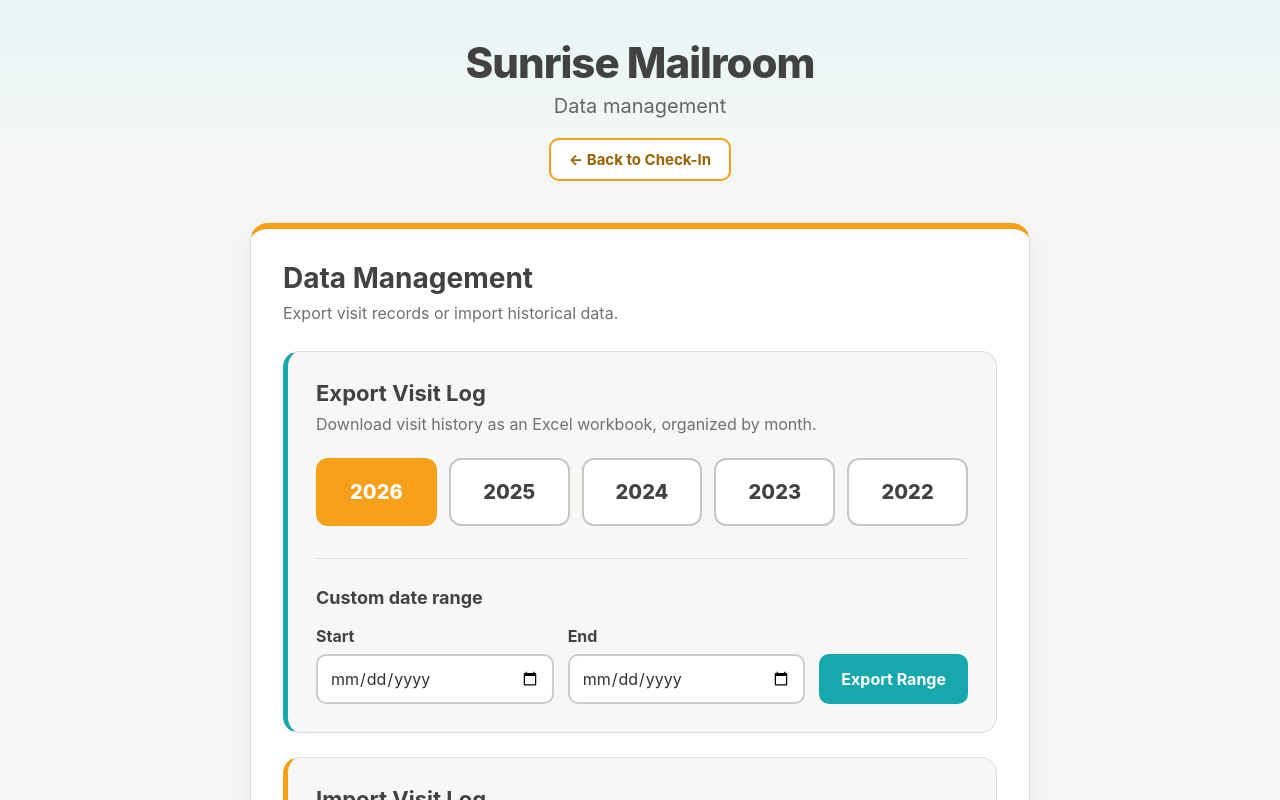
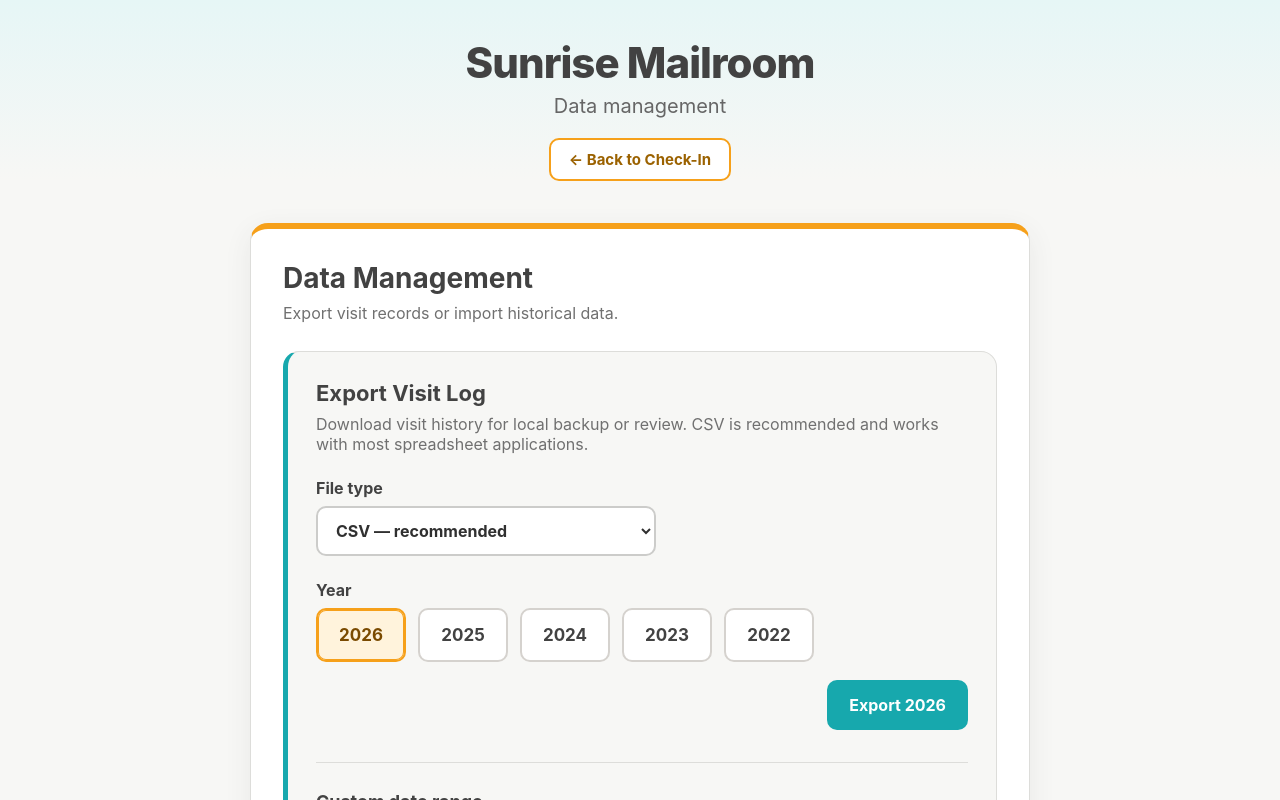
Before and after one commit to jeffdesouzadev/sunrise-mailroom, a React app in the folder frontend/app/: page / in a window 1280 px wide. Both pictures are taken after a click on the button "Data & Export". Shown: the top 800 px of the page. Built offline with nearby package versions, Linux system fonts and the light colour scheme; the HTML template or start-up script is replaced by a standard one.

Commit message:
CSV support added to UI

```diff
--- a/frontend/app/src/App.css
+++ b/frontend/app/src/App.css
@@ -26,11 +26,16 @@
 }
 
 
+/* -------------------------------------------------------
+   Main layout
+------------------------------------------------------- */
+
 .app-shell {
   width: 100%;
   min-height: 100vh;
   padding: 40px 20px 80px;
   box-sizing: border-box;
+
   background:
     linear-gradient(
       180deg,
@@ -47,6 +52,10 @@
 }
 
 
+/* -------------------------------------------------------
+   Header
+------------------------------------------------------- */
+
 .app-header {
   margin-bottom: 42px;
   text-align: center;
@@ -55,37 +64,73 @@
 
 .app-header h1 {
   margin: 0;
+
   font-size: 42px;
   line-height: 1.1;
   font-weight: 800;
   letter-spacing: -1px;
+
   color: var(--sunrise-charcoal-dark);
 }
 
 
 .app-header p {
   margin: 8px 0 0;
+
   font-size: 20px;
+
   color: var(--sunrise-charcoal);
 }
 
 
-.search-panel {
-  padding: 32px;
-  background: var(--surface);
-  border: 1px solid var(--border);
-  border-top: 6px solid var(--sunrise-teal);
-  border-radius: 18px;
-  box-shadow: 0 8px 28px rgba(70, 70, 70, 0.08);
+.page-nav {
+  margin-top: 20px;
 }
 
 
+.page-nav-button {
+  padding: 10px 18px;
+
+  border: 2px solid var(--sunrise-orange);
+  border-radius: 10px;
+
+  background: #ffffff;
+  color: #9b6200;
+
+  font-size: 15px;
+  font-weight: 750;
+
+  cursor: pointer;
+}
+
+
+.page-nav-button:hover {
+  background: var(--sunrise-orange-soft);
+}
+
+
+/* -------------------------------------------------------
+   Shared field styling
+------------------------------------------------------- */
+
 .field-label {
   display: block;
+
   margin-bottom: 8px;
+
   font-size: 16px;
   font-weight: 750;
+
   color: var(--sunrise-charcoal-dark);
+}
+
+
+.field-hint {
+  margin: 8px 0 0;
+
+  font-size: 14px;
+
+  color: var(--text-muted);
 }
 
 
@@ -93,10 +138,13 @@
 .name-input {
   width: 100%;
   box-sizing: border-box;
+
   border: 2px solid #ccccca;
   border-radius: 12px;
+
   background: #ffffff;
   color: var(--text-main);
+
   transition:
     border-color 120ms ease,
     box-shadow 120ms ease;
@@ -105,6 +153,7 @@
 
 .dob-input {
   padding: 16px 18px;
+
   font-size: 30px;
   font-weight: 650;
   letter-spacing: 1px;
@@ -113,6 +162,7 @@
 
 .name-input {
   padding: 14px 16px;
+
   font-size: 22px;
 }
 
@@ -122,8 +172,11 @@
 .import-file-input:focus,
 .date-range-field input:focus {
   border-color: var(--sunrise-teal);
+
   outline: none;
-  box-shadow: 0 0 0 4px rgba(23, 168, 173, 0.16);
+
+  box-shadow:
+    0 0 0 4px rgba(23, 168, 173, 0.16);
 }
 
 
@@ -133,10 +186,21 @@
 }
 
 
-.field-hint {
-  margin: 8px 0 0;
-  font-size: 14px;
-  color: var(--text-muted);
+/* -------------------------------------------------------
+   Check-in search
+------------------------------------------------------- */
+
+.search-panel {
+  padding: 32px;
+
+  background: var(--surface);
+
+  border: 1px solid var(--border);
+  border-top: 6px solid var(--sunrise-teal);
+  border-radius: 18px;
+
+  box-shadow:
+    0 8px 28px rgba(70, 70, 70, 0.08);
 }
 
 
@@ -145,80 +209,33 @@
 }
 
 
-.results-section {
-  margin-top: 32px;
-}
-
-
-.results-heading {
-  margin: 0 0 14px 4px;
-  font-size: 16px;
-  font-weight: 750;
-  color: var(--sunrise-charcoal);
-}
-
-
-.client-card {
-  display: flex;
-  gap: 24px;
-  align-items: center;
-  justify-content: space-between;
-  margin-bottom: 14px;
-  padding: 24px;
-  border: 1px solid var(--border);
-  border-left: 5px solid var(--sunrise-orange);
-  border-radius: 16px;
-  background: var(--surface);
-  box-shadow: 0 4px 18px rgba(60, 60, 60, 0.05);
-}
-
-
-.client-details {
-  min-width: 0;
-  text-align: left;
-}
-
-
-.client-details h2 {
-  margin: 0 0 8px;
-  font-size: 24px;
-  line-height: 1.2;
-  color: var(--sunrise-charcoal-dark);
-}
-
-
-.client-details p {
-  margin: 4px 0;
-  color: var(--text-muted);
-  font-size: 16px;
-}
-
-
-.client-details strong {
-  color: var(--text-main);
-}
-
-
-.client-details .visit-summary {
-  margin-top: 8px;
-}
-
+/* -------------------------------------------------------
+   Primary action button
+------------------------------------------------------- */
 
 .pickup-button {
   flex: 0 0 auto;
+
   min-width: 190px;
   min-height: 62px;
+
   padding: 14px 22px;
+
   border: 0;
   border-radius: 12px;
+
   background: var(--sunrise-teal);
   color: #ffffff;
+
   font-size: 17px;
   font-weight: 800;
   line-height: 1.15;
+
   text-transform: uppercase;
   letter-spacing: 0.3px;
+
   cursor: pointer;
+
   transition:
     background 120ms ease,
     transform 60ms ease;
@@ -247,27 +264,116 @@
 }
 
 
+/* -------------------------------------------------------
+   Search results
+------------------------------------------------------- */
+
+.results-section {
+  margin-top: 32px;
+}
+
+
+.results-heading {
+  margin: 0 0 14px 4px;
+
+  font-size: 16px;
+  font-weight: 750;
+
+  color: var(--sunrise-charcoal);
+}
+
+
+.client-card {
+  display: flex;
+
+  gap: 24px;
+
+  align-items: center;
+  justify-content: space-between;
+
+  margin-bottom: 14px;
+  padding: 24px;
+
+  border: 1px solid var(--border);
+  border-left: 5px solid var(--sunrise-orange);
+  border-radius: 16px;
+
+  background: var(--surface);
+
+  box-shadow:
+    0 4px 18px rgba(60, 60, 60, 0.05);
+}
+
+
+.client-details {
+  min-width: 0;
+
+  text-align: left;
+}
+
+
+.client-details h2 {
+  margin: 0 0 8px;
+
+  font-size: 24px;
+  line-height: 1.2;
+
+  color: var(--sunrise-charcoal-dark);
+}
+
+
+.client-details p {
+  margin: 4px 0;
+
+  color: var(--text-muted);
+
+  font-size: 16px;
+}
+
+
+.client-details strong {
+  color: var(--text-main);
+}
+
+
+.client-details .visit-summary {
+  margin-top: 8px;
+}
+
+
+/* -------------------------------------------------------
+   Empty result / add person
+------------------------------------------------------- */
+
 .empty-message {
   margin: 20px 0;
   padding: 20px;
+
   border: 1px solid #edd9b2;
   border-radius: 12px;
+
   background: var(--sunrise-cream-soft);
   color: #65563c;
+
   text-align: center;
 }
 
 
 .add-person-button {
   width: 100%;
+
   margin-top: 10px;
   padding: 18px;
+
   border: 2px dashed var(--sunrise-orange);
   border-radius: 14px;
+
   background: transparent;
   color: #a96800;
+
   font-size: 18px;
   font-weight: 750;
+
   cursor: pointer;
 }
 
@@ -280,15 +386,19 @@
 .new-client-form {
   margin-top: 18px;
   padding: 28px;
+
   border: 2px solid #b8dfe0;
   border-radius: 16px;
+
   background: var(--sunrise-teal-soft);
 }
 
 
 .new-client-form h2 {
   margin: 0 0 24px;
+
   font-size: 24px;
+
   color: var(--sunrise-charcoal-dark);
 }
 
@@ -296,7 +406,9 @@
 .new-client-dob {
   margin: 18px 0 24px;
   padding: 14px 16px;
+
   border-radius: 10px;
+
   background: #d7eeee;
   color: #36595a;
 }
@@ -304,6 +416,7 @@
 
 .form-actions {
   display: flex;
+
   gap: 12px;
 }
 
@@ -311,17 +424,23 @@
 .save-person-button,
 .cancel-button {
   min-height: 52px;
+
   padding: 12px 20px;
+
   border-radius: 10px;
+
   font-size: 16px;
   font-weight: 750;
+
   cursor: pointer;
 }
 
 
 .save-person-button {
   flex: 1;
+
   border: 0;
+
   background: var(--sunrise-teal);
   color: #ffffff;
 }
@@ -334,6 +453,7 @@
 
 .cancel-button {
   border: 1px solid #c7c7c3;
+
   background: #ffffff;
   color: var(--sunrise-charcoal);
 }
@@ -351,39 +471,61 @@
 }
 
 
+/* -------------------------------------------------------
+   Errors
+------------------------------------------------------- */
+
 .error-message {
   margin-top: 20px;
   padding: 16px 18px;
+
   border: 1px solid #e8aaa0;
   border-left: 5px solid var(--sunrise-red);
   border-radius: 12px;
+
   background: var(--sunrise-red-soft);
   color: #9f2c1b;
+
   font-weight: 650;
 }
 
 
+/* -------------------------------------------------------
+   Visit success
+------------------------------------------------------- */
+
 .success-panel {
   padding: 72px 32px;
+
   border: 1px solid #b8dfe0;
   border-top: 6px solid var(--sunrise-teal);
   border-radius: 18px;
+
   background: var(--sunrise-teal-soft);
+
   text-align: center;
-  box-shadow: 0 8px 28px rgba(60, 60, 60, 0.07);
+
+  box-shadow:
+    0 8px 28px rgba(60, 60, 60, 0.07);
 }
 
 
 .success-icon {
   display: flex;
+
   width: 72px;
   height: 72px;
+
   margin: 0 auto 20px;
+
   align-items: center;
   justify-content: center;
+
   border-radius: 50%;
+
   background: var(--sunrise-teal);
   color: #ffffff;
+
   font-size: 42px;
   font-weight: 800;
 }
@@ -391,55 +533,47 @@
 
 .success-panel h2 {
   margin: 0;
+
   font-size: 30px;
+
   color: var(--sunrise-charcoal-dark);
 }
 
 
 .success-name {
   margin: 18px 0 4px;
+
   font-size: 25px;
   font-weight: 750;
+
   color: var(--text-main);
 }
 
 
 .success-time {
   margin: 0;
+
   font-size: 18px;
+
   color: var(--sunrise-charcoal);
 }
 
 
-.page-nav {
-  margin-top: 20px;
-}
-
-
-.page-nav-button {
-  padding: 10px 18px;
-  border: 2px solid var(--sunrise-orange);
-  border-radius: 10px;
-  background: #ffffff;
-  color: #9b6200;
-  font-size: 15px;
-  font-weight: 750;
-  cursor: pointer;
-}
-
-
-.page-nav-button:hover {
-  background: var(--sunrise-orange-soft);
-}
-
+/* -------------------------------------------------------
+   Data management
+------------------------------------------------------- */
 
 .data-panel {
   padding: 32px;
+
   border: 1px solid var(--border);
   border-top: 6px solid var(--sunrise-orange);
   border-radius: 18px;
+
   background: var(--surface);
-  box-shadow: 0 8px 28px rgba(60, 60, 60, 0.08);
+
+  box-shadow:
+    0 8px 28px rgba(60, 60, 60, 0.08);
 }
 
 
@@ -450,27 +584,33 @@
 
 .data-heading h2 {
   margin: 0;
+
   font-size: 28px;
+
   color: var(--sunrise-charcoal-dark);
 }
 
 
 .data-heading p {
   margin: 8px 0 0;
+
   color: var(--text-muted);
 }
 
 
 .data-action-grid {
   display: grid;
+
   gap: 24px;
 }
 
 
 .data-action-card {
   padding: 28px;
+
   border: 1px solid var(--border);
   border-radius: 16px;
+
   background: var(--surface-soft);
 }
 
@@ -487,72 +627,221 @@
 
 .data-action-card h3 {
   margin: 0 0 8px;
+
   font-size: 22px;
+
   color: var(--sunrise-charcoal-dark);
 }
 
 
 .data-action-card p {
   margin: 0 0 24px;
+
   color: var(--text-muted);
 }
 
 
+/* -------------------------------------------------------
+   Export file type
+------------------------------------------------------- */
+
+.export-format {
+  margin-top: 22px;
+  margin-bottom: 24px;
+}
+
+
+.export-format .field-label {
+  margin-bottom: 8px;
+}
+
+
+.export-format-select {
+  width: 100%;
+  max-width: 340px;
+
+  min-height: 50px;
+
+  padding: 10px 42px 10px 14px;
+
+  border: 2px solid #ccccca;
+  border-radius: 10px;
+
+  background-color: #ffffff;
+  color: var(--text-main);
+
+  font: inherit;
+  font-size: 16px;
+  font-weight: 650;
+
+  cursor: pointer;
+
+  transition:
+    border-color 120ms ease,
+    box-shadow 120ms ease;
+}
+
+
+.export-format-select:hover {
+  border-color: var(--sunrise-teal);
+}
+
+
+.export-format-select:focus {
+  border-color: var(--sunrise-teal);
+
+  outline: none;
+
+  box-shadow:
+    0 0 0 4px rgba(23, 168, 173, 0.16);
+}
+
+
+/* -------------------------------------------------------
+   Export by year
+------------------------------------------------------- */
+
+.year-export-section {
+  margin-top: 18px;
+}
+
+
 .year-buttons {
-  display: grid;
-  grid-template-columns: repeat(5, 1fr);
+  display: flex;
+
   gap: 12px;
+
+  flex-wrap: wrap;
+
+  margin-top: 8px;
 }
 
 
 .year-button {
-  min-height: 68px;
-  border: 2px solid #c7c7c3;
-  border-radius: 12px;
+  min-width: 90px;
+  min-height: 54px;
+
+  padding: 12px 20px;
+
+  border: 2px solid #d5d2ce;
+  border-radius: 10px;
+
   background: #ffffff;
   color: var(--sunrise-charcoal-dark);
-  font-size: 20px;
-  font-weight: 800;
+
+  font: inherit;
+  font-size: 17px;
+  font-weight: 750;
+
   cursor: pointer;
+
+  transition:
+    border-color 120ms ease,
+    background-color 120ms ease,
+    box-shadow 120ms ease;
 }
 
 
 .year-button:hover {
   border-color: var(--sunrise-orange);
+
   background: var(--sunrise-orange-soft);
 }
 
 
-.year-button.current-year {
+.year-button.selected-year {
   border-color: var(--sunrise-orange);
-  background: var(--sunrise-orange);
-  color: #ffffff;
+
+  background: var(--sunrise-orange-soft);
+  color: #7a4a00;
+
+  box-shadow:
+    inset 0 0 0 1px var(--sunrise-orange);
 }
 
 
-.year-button.current-year:hover {
-  background: var(--sunrise-orange-dark);
+.year-button:focus-visible {
+  outline: 3px solid rgba(246, 160, 26, 0.22);
+  outline-offset: 2px;
 }
 
+
+.year-export-action {
+  display: flex;
+
+  justify-content: flex-end;
+
+  margin-top: 18px;
+}
+
+
+.export-year-button {
+  min-height: 50px;
+
+  padding: 10px 22px;
+
+  border: 0;
+  border-radius: 10px;
+
+  background: var(--sunrise-teal);
+  color: #ffffff;
+
+  font: inherit;
+  font-weight: 750;
+
+  cursor: pointer;
+
+  transition:
+    background 120ms ease,
+    transform 60ms ease,
+    box-shadow 120ms ease;
+}
+
+
+.export-year-button:hover {
+  background: var(--sunrise-teal-dark);
+}
+
+
+.export-year-button:active {
+  transform: translateY(1px);
+}
+
+
+.export-year-button:focus-visible {
+  outline: 4px solid rgba(23, 168, 173, 0.22);
+  outline-offset: 3px;
+}
+
+
+/* -------------------------------------------------------
+   Custom export range
+------------------------------------------------------- */
 
 .custom-export {
   margin-top: 32px;
   padding-top: 28px;
+
   border-top: 1px solid var(--border);
 }
 
 
 .custom-export h4 {
   margin: 0 0 18px;
+
   font-size: 18px;
+
   color: var(--sunrise-charcoal-dark);
 }
 
 
 .date-range-form {
   display: grid;
+
   grid-template-columns: 1fr 1fr auto;
+
   gap: 14px;
+
   align-items: end;
 }
 
@@ -560,9 +849,14 @@
 .date-range-field input {
   width: 100%;
   min-height: 50px;
+
+  box-sizing: border-box;
+
   padding: 10px 12px;
+
   border: 2px solid #ccccca;
   border-radius: 10px;
+
   background: #ffffff;
   color: var(--text-main);
 }
@@ -570,13 +864,22 @@
 
 .export-range-button {
   min-height: 50px;
+
   padding: 10px 22px;
+
   border: 0;
   border-radius: 10px;
+
   background: var(--sunrise-teal);
   color: #ffffff;
+
   font-weight: 750;
+
   cursor: pointer;
+
+  transition:
+    background 120ms ease,
+    transform 60ms ease;
 }
 
 
@@ -585,37 +888,104 @@
 }
 
 
+.export-range-button:active {
+  transform: translateY(1px);
+}
+
+
+.export-range-button:focus-visible {
+  outline: 4px solid rgba(23, 168, 173, 0.22);
+  outline-offset: 3px;
+}
+
+
+/* -------------------------------------------------------
+   Import
+------------------------------------------------------- */
+
 .import-form {
   display: flex;
+
   flex-direction: column;
+
   gap: 16px;
 }
 
 
 .import-file-input {
   width: 100%;
+
+  box-sizing: border-box;
+
   padding: 14px;
+
   border: 2px solid #ccccca;
   border-radius: 10px;
+
   background: #ffffff;
   color: var(--text-main);
 }
 
 
+.import-file-input::file-selector-button {
+  margin-right: 12px;
+
+  padding: 10px 14px;
+
+  border: 0;
+  border-radius: 8px;
+
+  background: var(--sunrise-teal);
+  color: #ffffff;
+
+  font-weight: 750;
+
+  cursor: pointer;
+
+  transition:
+    background 120ms ease,
+    transform 60ms ease;
+}
+
+
+.import-file-input::file-selector-button:hover {
+  background: var(--sunrise-teal-dark);
+}
+
+
+.import-file-input::file-selector-button:active {
+  transform: translateY(1px);
+}
+
+
 .import-button {
   min-height: 52px;
+
   padding: 12px 20px;
+
   border: 0;
   border-radius: 10px;
+
   background: var(--sunrise-orange);
   color: #ffffff;
+
   font-weight: 750;
+
   cursor: pointer;
+
+  transition:
+    background 120ms ease,
+    transform 60ms ease;
 }
 
 
 .import-button:hover:not(:disabled) {
   background: var(--sunrise-orange-dark);
+}
+
+
+.import-button:active:not(:disabled) {
+  transform: translateY(1px);
 }
 
 
@@ -627,96 +997,113 @@
 
 .import-result {
   margin-top: 22px;
+
   padding: 18px 20px;
+
   border: 1px solid #b8dfe0;
   border-left: 5px solid var(--sunrise-teal);
   border-radius: 12px;
+
   background: var(--sunrise-teal-soft);
 }
 
 
 .import-result h4 {
   margin: 0 0 12px;
+
   color: var(--sunrise-charcoal-dark);
 }
 
 
 .import-result p {
   margin: 5px 0;
+
   color: #536158;
 }
 
-.import-file-input::file-selector-button {
-  margin-right: 12px;
-  padding: 10px 14px;
 
-  border: 0;
-  border-radius: 8px;
-
-  background: var(--sunrise-teal);
-  color: #ffffff;
-
-  font-weight: 750;
-  cursor: pointer;
-
-  transition:
-    background 120ms ease,
-    transform 60ms ease;
-}
-
-.import-file-input::file-selector-button:hover {
-  background: var(--sunrise-teal-dark);
-}
-
-.import-file-input::file-selector-button:active {
-  transform: translateY(1px);
-}
-
+/* -------------------------------------------------------
+   Mobile
+------------------------------------------------------- */
 
 @media (max-width: 700px) {
   .app-shell {
     padding: 24px 12px 48px;
   }
 
+
   .app-header {
     margin-bottom: 28px;
   }
 
+
   .app-header h1 {
     font-size: 34px;
   }
+
 
   .search-panel,
   .data-panel {
     padding: 22px 18px;
   }
 
+
+  .data-action-card {
+    padding: 22px 18px;
+  }
+
+
   .dob-input {
     font-size: 26px;
   }
 
+
   .client-card {
     flex-direction: column;
+
     align-items: stretch;
+
     gap: 18px;
   }
+
 
   .pickup-button {
     width: 100%;
   }
 
+
   .form-actions {
     flex-direction: column;
   }
 
-  .year-buttons {
-    grid-template-columns: repeat(2, 1fr);
+
+  .export-format-select {
+    max-width: none;
   }
+
+
+  .year-button {
+    flex: 1 1 calc(50% - 6px);
+
+    min-width: 0;
+  }
+
+
+  .year-export-action {
+    display: block;
+  }
+
+
+  .export-year-button {
+    width: 100%;
+  }
+
 
   .date-range-form {
     grid-template-columns: 1fr;
   }
 
+
   .export-range-button {
     width: 100%;
   }
--- a/frontend/app/src/App.jsx
+++ b/frontend/app/src/App.jsx
@@ -101,8 +101,10 @@ function App() {
     { length: 5 },
     (_, index) => currentYear - index
   );
+  const [exportYearValue, setExportYearValue] = useState(currentYear);
   const [exportStart, setExportStart] = useState("");
   const [exportEnd, setExportEnd] = useState("");
+  const [exportFormat, setExportFormat] = useState("csv");
 
   const [importFile, setImportFile] = useState(null);
   const [importing, setImporting] = useState(false);
@@ -174,9 +176,11 @@ function App() {
   }
 
 
-  function exportYear(year) {
+  function exportYear() {
     window.location.href =
-      `${API_BASE}/export/visits/?year=${year}`;
+      `${API_BASE}/export/visits/` +
+      `?year=${exportYearValue}` +
+      `&export_format=${exportFormat}`;
   }
 
   function exportDateRange(event) {
@@ -197,14 +201,15 @@ function App() {
     window.location.href =
     `${API_BASE}/export/visits/` +
     `?start=${encodeURIComponent(exportStart)}` +
-      `&end=${encodeURIComponent(exportEnd)}`;
+    `&end=${encodeURIComponent(exportEnd)}` +
+    `&export_format=${exportFormat}`;
   }
 
   async function importVisitLog(event) {
   event.preventDefault();
 
   if (!importFile) {
-    setError("Choose an Excel file to import.");
+    setError("Choose a CSV or Excel file to import.");
     return;
   }
 
@@ -246,7 +251,7 @@ function App() {
     console.error(err);
 
     setError(
-      err.message || "Unable to import the Excel file."
+      err.message || "Unable to import the file."
     );
   } finally {
     setImporting(false);
@@ -643,9 +648,41 @@ function App() {
                 <h3>Export Visit Log</h3>
 
                 <p>
-                  Download visit history as an Excel workbook,
-                  organized by month.
+                  Download visit history for local backup or review.
+                  CSV is recommended and works with most spreadsheet
+                  applications.
                 </p>
+
+                <div className="export-format">
+                  <label
+                    className="field-label"
+                    htmlFor="export-format"
+                  >
+                    File type
+                  </label>
+
+                  <select
+                    id="export-format"
+                    className="export-format-select"
+                    value={exportFormat}
+                    onChange={(event) =>
+                      setExportFormat(event.target.value)
+                    }
+                  >
+                    <option value="csv">
+                      CSV — recommended
+                    </option>
+
+                    <option value="xlsx">
+                      Excel workbook (.xlsx)
+                    </option>
+                  </select>
+                </div>
+
+                <div className="year-export-section">
+                  <label className="field-label">
+                    Year
+                  </label>
 
                   <div className="year-buttons">
                     {exportYears.map((year) => (
@@ -653,15 +690,26 @@ function App() {
                         key={year}
                         type="button"
                         className={
-                        year === currentYear
-                          ? "year-button current-year"
+                          year === exportYearValue
+                            ? "year-button selected-year"
                             : "year-button"
                         }
-                      onClick={() => exportYear(year)}
+                        onClick={() => setExportYearValue(year)}
                       >
                         {year}
                       </button>
                     ))}
+                  </div>
+
+                  <div className="year-export-action">
+                    <button
+                      type="button"
+                      className="export-year-button"
+                      onClick={exportYear}
+                    >
+                      Export {exportYearValue}
+                    </button>
+                  </div>
                 </div>
 
                 <div className="custom-export">
@@ -720,8 +768,9 @@ function App() {
                 <h3>Import Visit Log</h3>
 
                 <p>
-                  Import visit records from a Sunrise Mailroom Excel workbook.
-                  Existing visits will be skipped automatically.
+                  Import visit records from a Sunrise Mailroom CSV
+                  or Excel file. Existing visits will be skipped
+                  automatically.
                 </p>
 
                 <form
@@ -732,14 +781,14 @@ function App() {
                     className="field-label"
                     htmlFor="visit-import-file"
                   >
-                    Excel workbook
+                    CSV or Excel file
                   </label>
 
                   <input
                     id="visit-import-file"
                     className="import-file-input"
                     type="file"
-                    accept=".xlsx"
+                    accept=".csv,.xlsx"
                     onChange={(event) => {
                       setImportFile(
                         event.target.files?.[0] || null
```
Also changed, not shown: 1 other file (tests, documents, lock files or other folders). Lines whose indentation alone changed are shown as unchanged.
